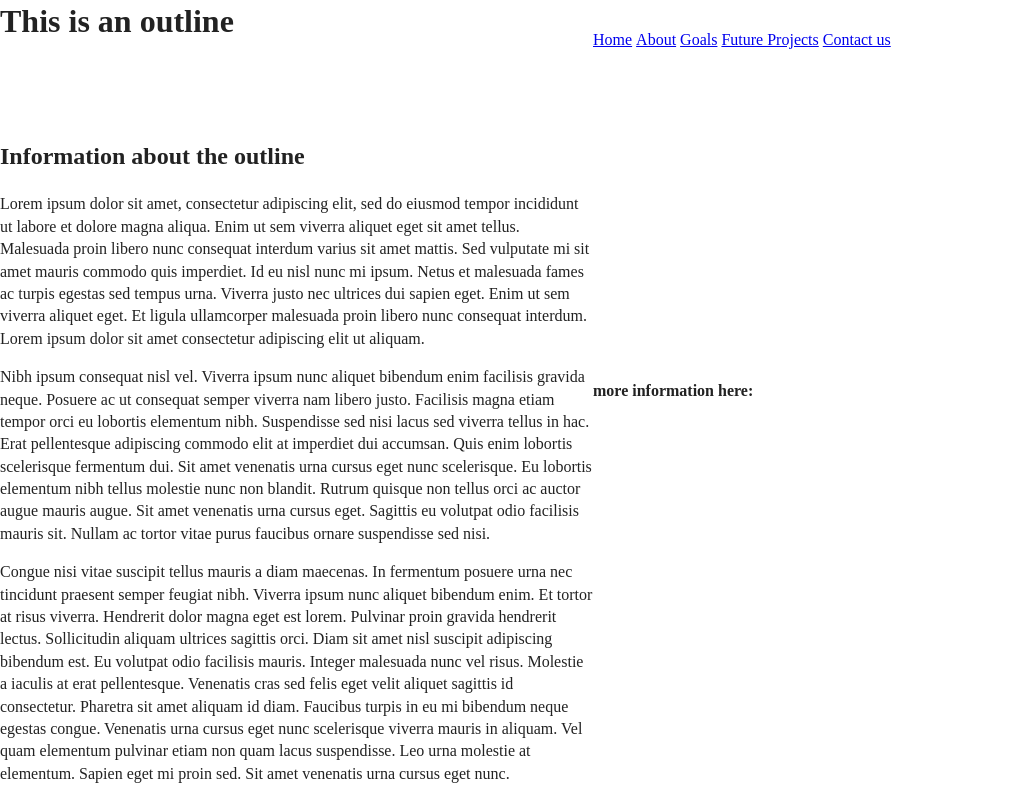
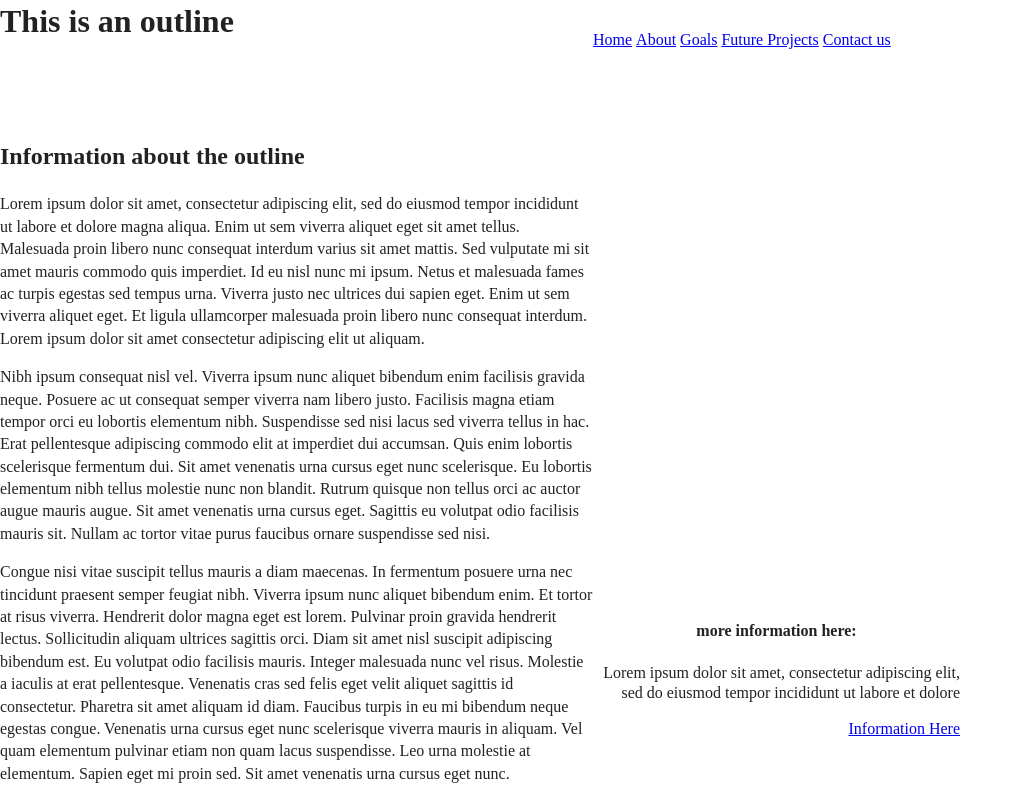
Before and after one commit to DylanCGreen/F-Layout, a plain HTML site: page index.html in a window 1280 px wide. Shown: the top 798 px of the page, without its empty margins (0-1023 px from the left). Drawn offline with nearby package versions, Linux system fonts and the light colour scheme.

Commit message:
Fix: adjusted sidebar location on webpage

```diff
--- a/css/main.css
+++ b/css/main.css
@@ -116,7 +116,12 @@ textarea {
     #sidebar {
       margin:  0px;
       padding: 0px;
-      line-height: 500px;
+      line-height: 20px;
+      padding-top: 480px;
+      text-align: right;
+    }
+    #sidebar h4 {
+      text-align: center;
     }
     .floatLeft {
       float: left;
--- a/index.html
+++ b/index.html
@@ -96,6 +96,10 @@
   </div>
   <div id="sidebar" class="floatRight grSmall">
     <h4>more information here:</h4>
+    <p>
+      Lorem ipsum dolor sit amet, consectetur adipiscing elit, sed do eiusmod tempor incididunt ut labore et dolore
+    </p>
+    <a href="#">Information Here</a>
   </div>
   <div id="footer">
   </div>
```
